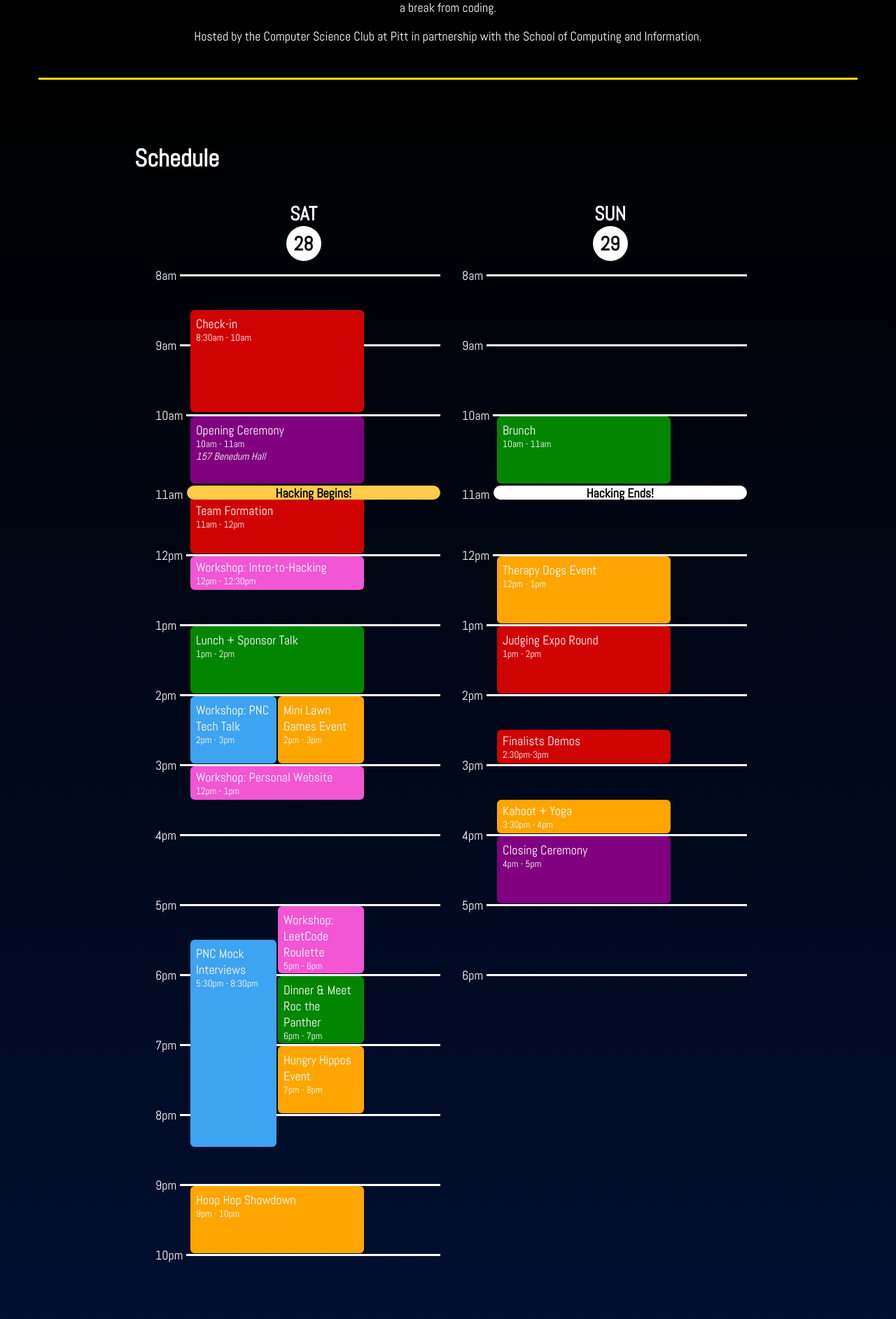
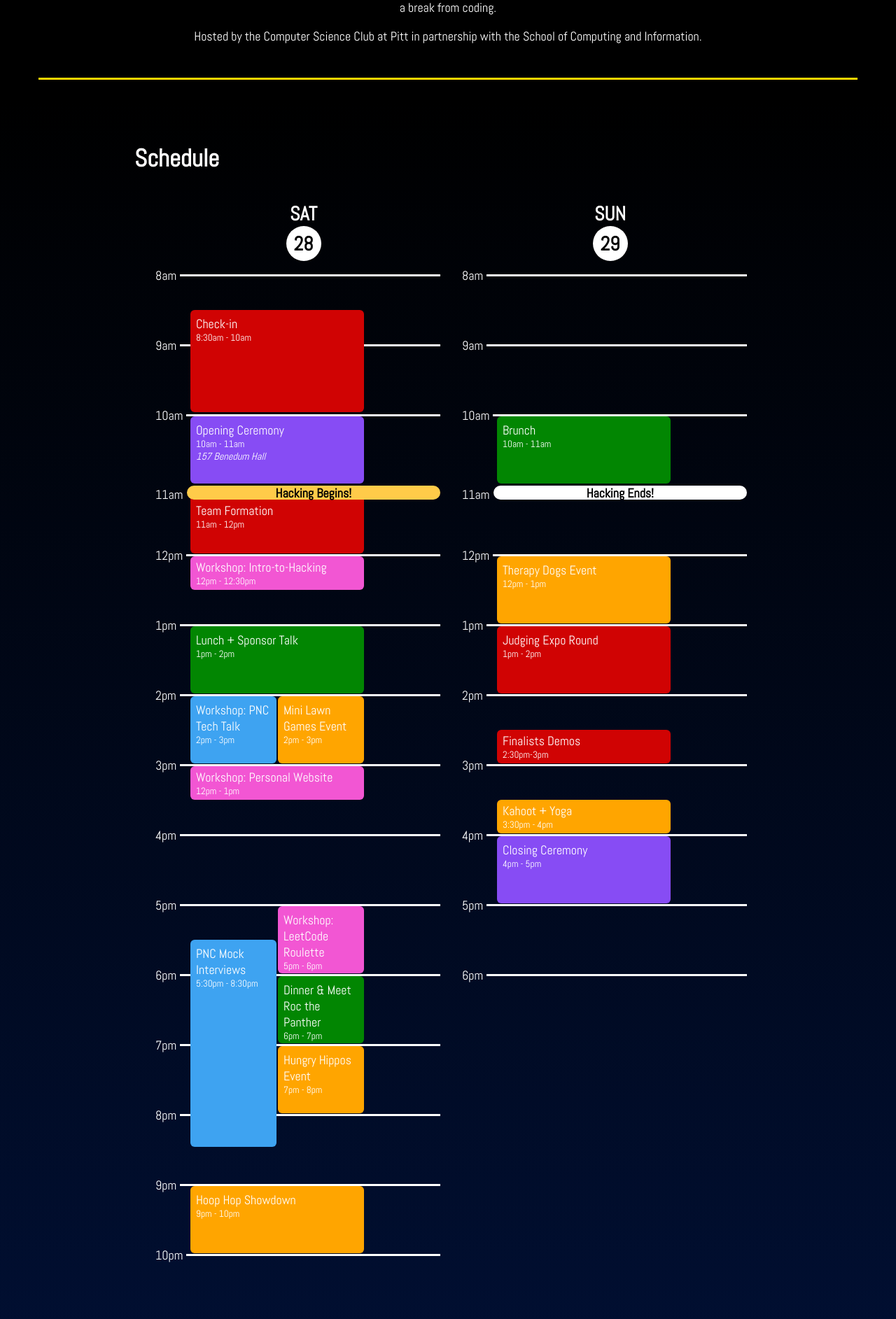
Before and after one commit to SteelHeads/steelhacks.com, a Jekyll site: the page built from index.html, in a window 1280 px wide. Shown: the part 1051-2936 px from the top of the page at 70% size. Built offline with Jekyll 4.4.1, drawn with Linux system fonts in a browser that asks for light colours.

Commit message:
changed schedule color

```diff
--- a/_sass/_page.scss
+++ b/_sass/_page.scss
@@ -635,7 +635,7 @@ h3 {
 }
 
 .ceremony {
-  background-color: purple;
+  background-color: rgb(135, 76, 244);
 }
 
 .sponsor-event {
```
